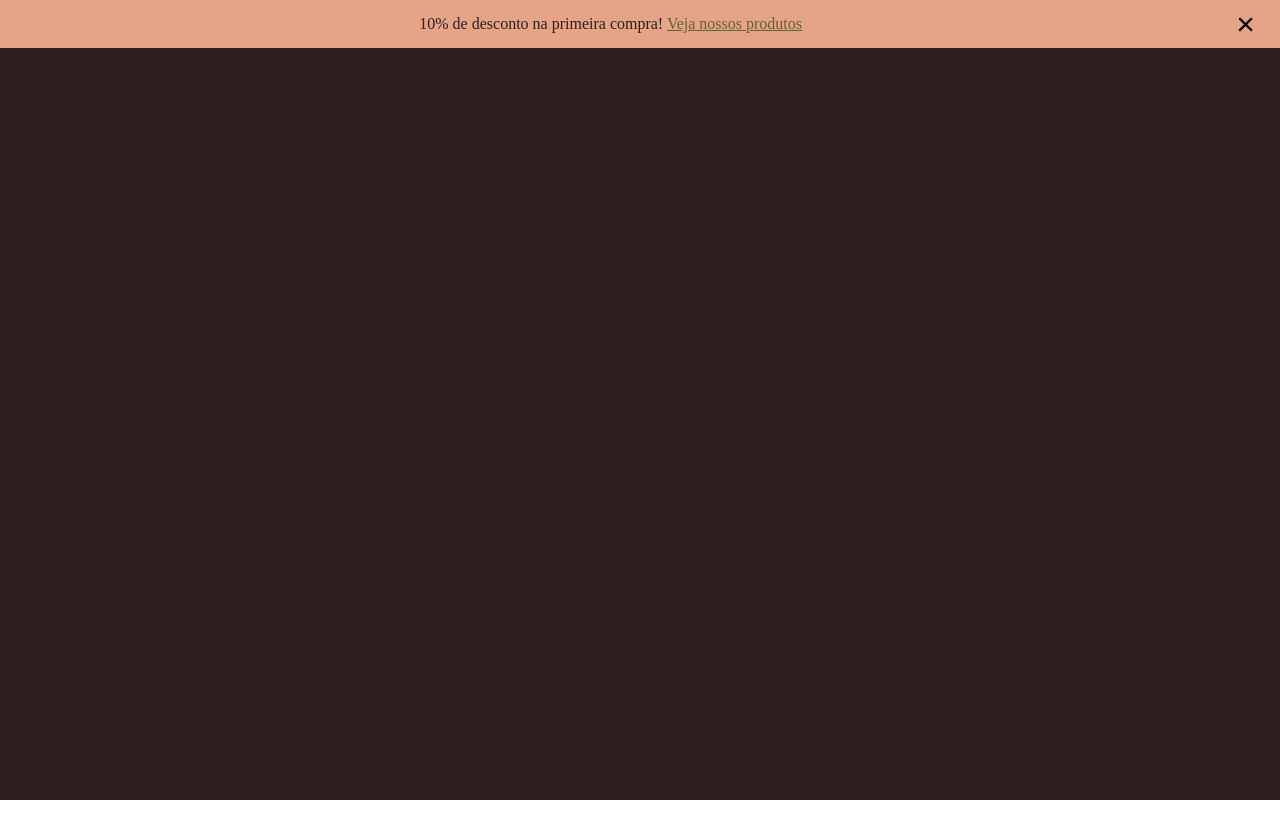
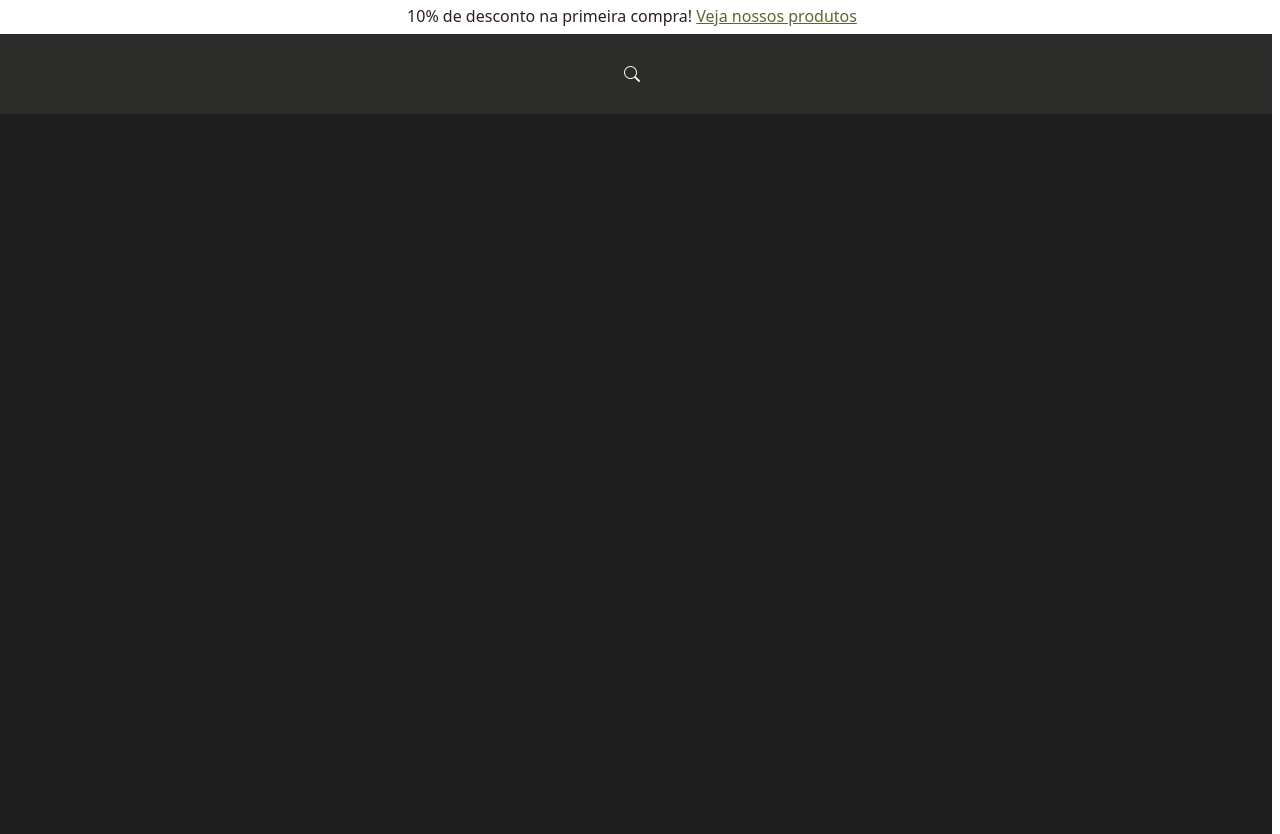
Before and after one commit to Lukas-Tisse/bakery-page, a Next.js app: page / in a window 1280 px wide. Before the commit the page ends 800 px from the top, so only its background shows below. Built offline with nearby package versions, Linux system fonts and the light colour scheme.

Commit message:
add search button

```diff
--- /dev/null
+++ b/components/Header/Header.js
@@ -0,0 +1,12 @@
+import styles from "./Header.module.css";
+
+function Header() {
+  return (
+    <div className={styles.header}>
+      <button className={styles.searchButton}>
+        <i class="bi bi-search"></i>
+      </button>
+    </div>
+  );
+}
+export default Header;
--- /dev/null
+++ b/components/Header/Header.module.css
@@ -0,0 +1,15 @@
+.header {
+  height: 10dvh;
+  width: 100dvw;
+  margin-top: 5.2dvh;
+  display: flex;
+  background-color: #2c2c2a;
+  flex-direction: row;
+  align-items: center;
+  justify-content: center;
+}
+.searchButton {
+  background-color: transparent;
+  border-color: transparent;
+  color: #f5f1e9;
+}
--- /dev/null
+++ b/components/PromotionBar/PromotionBar.js
@@ -0,0 +1,14 @@
+import styles from "./PromotionBar.module.css";
+
+function PromotionBar() {
+  return (
+    <div className={styles.promoBar}>
+      <span className={styles.textContainer}>
+        10% de desconto na primeira compra!{" "}
+        <a href="#produtos">Veja nossos produtos</a>
+      </span>
+    </div>
+  );
+}
+
+export default PromotionBar;
--- a/components/promotionBar/PromotionBar.module.css
+++ b/components/PromotionBar/PromotionBar.module.css
@@ -1,17 +1,16 @@
 .promoBar {
-  background-color: #e5a488;
+  background-color: ##f5f1e9;
   color: #2e1f1e;
   text-align: center;
   padding: 4px;
   font-size: 1rem;
   position: fixed;
   top: 0;
-  height: 5dvh;
+  height: 4.1dvh;
   width: 100dvw;
   display: flex;
   justify-content: space-between;
   align-items: center;
-  transition: top 0.8s ease, opacity 0.8s ease;
 }
 .textContainer {
   margin: auto;
@@ -20,18 +19,3 @@
   color: #5f6432;
   text-decoration: underline;
 }
-
-.closeBtn {
-  background: none;
-  border: none;
-  color: black;
-  font-size: 2rem;
-  cursor: pointer;
-  padding: 0 15px;
-  margin-right: 10px;
-}
-
-.hide {
-  top: -50px;
-  opacity: 0;
-}
--- a/components/promotionBar/PromotionBar.js
+++ /dev/null
@@ -1,28 +0,0 @@
-import { useState } from "react";
-import styles from "./PromotionBar.module.css";
-
-const PromotionBar = () => {
-  const [isVisible, setIsVisible] = useState(true);
-  const [isHidden, setIsHidden] = useState(false);
-
-  const closePromoBar = () => {
-    setIsHidden(true);
-    setTimeout(() => setIsVisible(false), 800);
-  };
-
-  return (
-    isVisible && (
-      <div className={`${styles.promoBar} ${isHidden ? styles.hide : ""}`}>
-        <span className={styles.textContainer}>
-          10% de desconto na primeira compra!{" "}
-          <a href="#produtos">Veja nossos produtos</a>
-        </span>
-        <button className={styles.closeBtn} onClick={closePromoBar}>
-          ×
-        </button>
-      </div>
-    )
-  );
-};
-
-export default PromotionBar;
--- a/package.json
+++ b/package.json
@@ -9,6 +9,8 @@
   "author": "",
   "license": "MIT",
   "dependencies": {
+    "bootstrap": "^5.3.3",
+    "bootstrap-icons": "^1.11.3",
     "next": "^15.0.2",
     "react": "^18.3.1",
     "react-dom": "^18.3.1"
--- a/pages/index.js
+++ b/pages/index.js
@@ -1,9 +1,13 @@
 import styles from "./index.module.css";
-import PromotionBar from "../components/promotionBar/PromotionBar.js";
+import PromotionBar from "../components/PromotionBar/PromotionBar.js";
+import Header from "../components/Header/Header.js";
+import "bootstrap/dist/css/bootstrap.min.css";
+import "bootstrap-icons/font/bootstrap-icons.css";
 function home() {
   return (
     <div className={styles.mainContainer}>
       <PromotionBar />
+      <Header />
     </div>
   );
 }
--- a/pages/index.module.css
+++ b/pages/index.module.css
@@ -1,10 +1,10 @@
 .mainContainer {
   padding: 0;
   margin: -8px;
-  background-color: #2e1f1e;
+  background-color: #1f1f1f;
   height: 100dvh;
   width: 100dvw;
-  display: flex;
-  justify-content: center;
+  display: block;
+  justify-content: top;
   align-items: center;
 }
```
Also changed, not shown: 1 other file (tests, documents, lock files or other folders).
